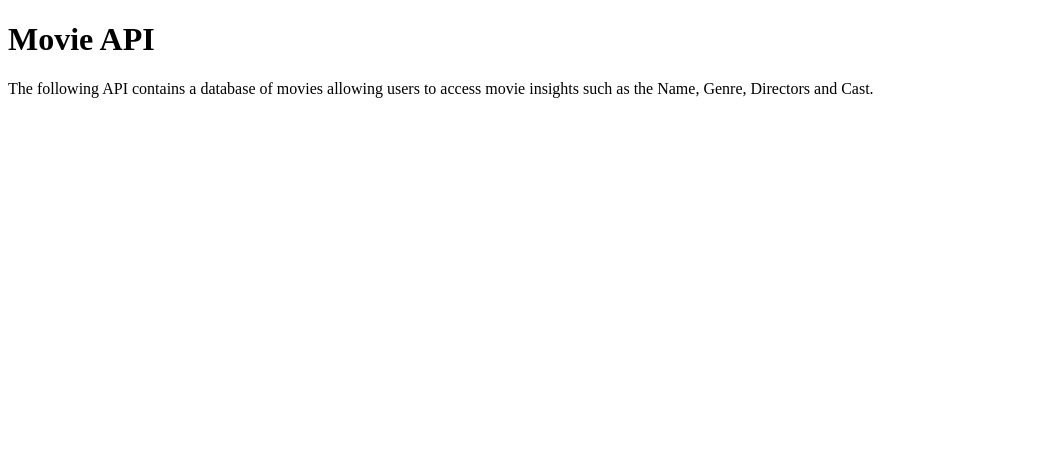
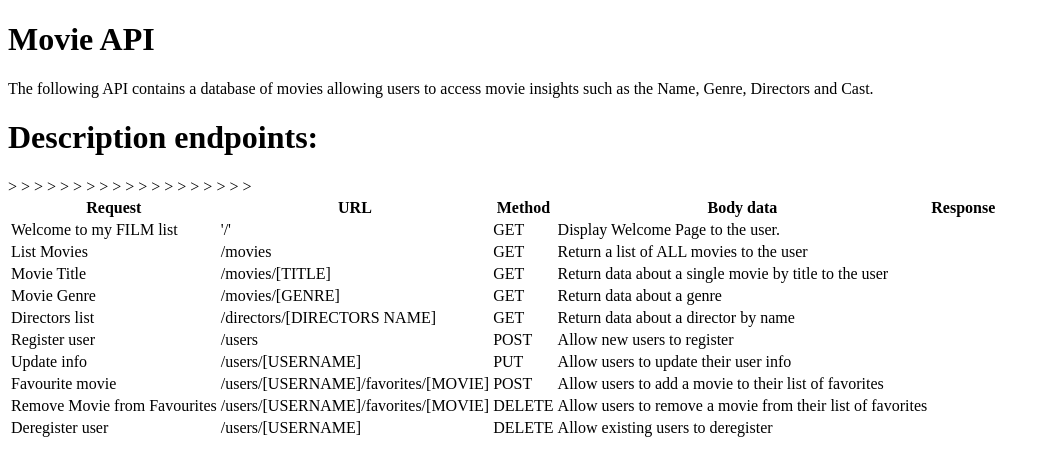
Before and after one commit to a17private/movie__api, a website: page public/documentation.html in a window 1280 px wide. Shown: the whole page, without its empty margins (0-1050 px from the left). Drawn offline with Linux system fonts and the light colour scheme.

Commit message:
recent changes

```diff
--- a/package.json
+++ b/package.json
@@ -6,6 +6,7 @@
   "dependencies": {
     "body": "^5.1.0",
     "express": "^4.17.1",
+    "morgan": "^1.10.0",
     "parser": "^0.1.4"
   },
   "devDependencies": {},
--- a/public/documentation.html
+++ b/public/documentation.html
@@ -9,6 +9,81 @@
     <p>
         The following API contains a database of movies allowing users to access movie insights such as the Name, Genre, Directors and Cast.
     </p>
+    <div class="endpoint-table">
+      <h1>Description endpoints:</h1>
+      <table>
+          <thead>
+              <tr>
+                  <th>Request</th>
+                  <th>URL</th>
+                  <th>Method</th>
+                  <th>Body data</th>
+                  <th>Response</th>
+              </tr>
+          </thead>
+              <tr>
+                     <td>Welcome to my FILM list</td>
+                     <td>'/'</td>
+                     <td>GET</td>
+                     <td>Display Welcome Page to the user.</td>>
+
+              </tr>
+              <tr>
+                    <td>List Movies</td>>
+                    <td>/movies</td>
+                    <td>GET</td>
+                    <td>Return a list of ALL movies to the user</td>>
+              </tr>
+              <tr>
+                    <td>Movie Title</Title></td>>
+                    <td>/movies/[TITLE]</td>
+                    <td>GET</td>
+                    <td>Return data about a single movie by title to the user</td>>
+              </tr>
+              <tr>
+                    <td>Movie Genre</td>>
+                    <td>/movies/[GENRE]</td>
+                    <td>GET</td>
+                    <td>Return data about a genre</td>>
+              </tr>
+              <tr>
+                     <td>Directors list</td>>
+                     <td>/directors/[DIRECTORS NAME]</td>
+                     <td>GET</td>
+                     <td>Return data about a director by name</td>>
+              </tr>
+               <tr>
+                     <td>Register user</td>>
+                     <td>/users</td>
+                     <td>POST</td>
+                     <td>Allow new users to register</td>>
+              </tr>
+              <tr>
+                     <td>Update info</td>>
+                     <td>/users/[USERNAME]</td>
+                     <td>PUT</td>
+                     <td>Allow users to update their user info</td>>
+              </tr>
+              <tr>
+                     <td>Favourite movie</td>>
+                     <td>/users/[USERNAME]/favorites/[MOVIE]</td>
+                     <td>POST</td>
+                     <td>Allow users to add a movie to their list of favorites</td>>
+              </tr>
+              <tr>
+                     <td>Remove Movie from Favourites</td>>
+                     <td>/users/[USERNAME]/favorites/[MOVIE]</td>
+                     <td>DELETE</td>
+                     <td>Allow users to remove a movie from their list of favorites</td>>
+              </tr>
+              <tr>
+                     <td>Deregister user</td>>
+                     <td>/users/[USERNAME]</td>
+                     <td>DELETE</td>
+                     <td>Allow existing users to deregister</td>>
+              </tr>
+
+
 </body>
 <footer></footer>
 </html>
```
Also changed, not shown: index.js (+57 -1 lines), 1 other file.
